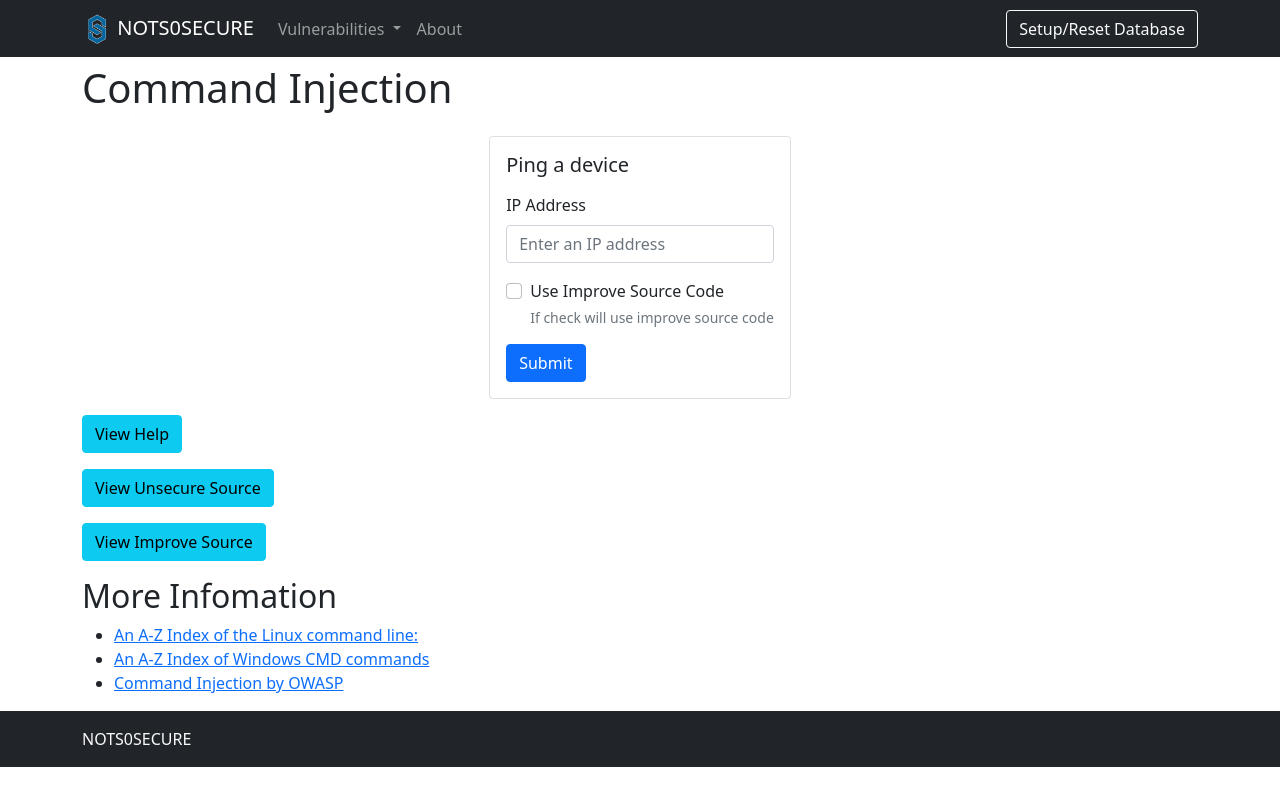
After one commit to patarawatnil/nots0secure, a PHP site: page /vulnerabilities/command_injection in a window 1280 px wide. The commit adds this page. Run offline with PHP 8.4, Linux system fonts and the light colour scheme.

Commit message:
Add command injection

```diff
--- a/static/layouts/header.php
+++ b/static/layouts/header.php
@@ -52,6 +52,8 @@ $TO_ROOT = constant("WEB_PAGE_TO_ROOT");
                             <li><a class="dropdown-item" href="<?php echo $TO_ROOT ?>vulnerabilities/sqli_bypass_authentication">SQL Injection (Bypass Authentication)</a></li>
                             <!-- SQL Injection (Insert Injection) -->
                             <li><a class="dropdown-item" href="<?php echo $TO_ROOT ?>vulnerabilities/sqli_insert_injection">SQL Injection (Insert Injection)</a></li>
+                            <!-- Command Injection -->
+                            <li><a class="dropdown-item" href="<?php echo $TO_ROOT ?>vulnerabilities/command_injection">Command Injection</a></li>
                             <!-- Brute Force -->
                             <li><a class="dropdown-item" href="<?php echo $TO_ROOT ?>vulnerabilities/brute_force">Brute Force</a></li>
                             <!-- Cross Site Request Forgery (CSRF) -->
--- /dev/null
+++ b/vulnerabilities/command_injection/index.php
@@ -0,0 +1,150 @@
+<?php
+
+// Define WEB_PAGE_TO_ROOT
+define('WEB_PAGE_TO_ROOT', '../../');
+// set Title
+$title = "Command Injection - NOTS0SECURE";
+// Include Header
+include(WEB_PAGE_TO_ROOT . 'static/layouts/header.php');
+
+?>
+
+
+<div class="container">
+    <h1>Command Injection</h1>
+
+    <!-- Card to contain form -->
+    <div class="d-flex justify-content-center align-items-center">
+        <div class="card mt-3">
+            <div class="card-body">
+                <!-- Form will submit to same page-->
+                <form method="post" name="ping">
+                    <h5 class="card-title">Ping a device</h5>
+                    <!-- Enter name -->
+                    <div class="mt-3">
+                        <label for="ip" class="form-label">IP Address</label>
+                        <input type="text" class="form-control" id="ip" name="ip" placeholder="Enter an IP address" required>
+                    </div>
+                    <!-- Use Improve -->
+                    <div class="form-check mt-3">
+                        <input class="form-check-input" type="checkbox" value="useimprove" id="useimprove" name="useimprove">
+                        <label class="form-check-label" for="useimprove">
+                            Use Improve Source Code
+                        </label>
+                        <div id="useimprovehelp" class="form-text">If check will use improve source code</div>
+                    </div>
+                    <!-- Submit -->
+                    <div class="mt-3">
+                        <input type="submit" name="Submit" value='Submit' class="btn btn-primary">
+                    </div>
+                </form>
+            </div>
+        </div>
+    </div>
+    <!-- End of Form -->
+
+    <!-- Use Source-->
+    <?php if (!isset($_POST['useimprove'])) {
+        //Include Unsecure Code
+        include('source/low.php');
+    } else{
+        //Include Improve Code
+        include('source/improve.php');
+    }?>
+    <!-- End of Source-->
+
+    <!-- View Help -->
+    <div class="mt-3">
+        <button class="btn btn-info" type="button" data-bs-toggle="collapse" data-bs-target="#viewhelp" aria-expanded="false" aria-controls="viewhelp">
+            View Help
+        </button>
+    </div>
+
+    <div class="collapse" id="viewhelp">
+        <div class="mt-3">
+            <div class="card card-body">
+
+                <h3>Description</h3>
+
+                <p>
+                The purpose of the command injection attack is to inject and execute commands specified by the attacker in the vulnerable application. In situation like this, the application, which executes unwanted system commands, is like a pseudo system shell, and the attacker may use it as any authorized system user. However, commands are executed with the same privileges and environment as the web service has.
+                </p>
+
+                <p>
+                Command injection attacks are possible in most cases because of lack of correct input data validation, which can be manipulated by the attacker (forms, cookies, HTTP headers etc.).
+                </p>
+
+                <p>
+                The syntax and commands may differ between the Operating Systems (OS), such as Linux and Windows, depending on their desired actions.
+                </p>
+
+                <p>This attack may also be called "Remote Command Execution (RCE)".</p>
+            </div>
+        </div>
+    </div>
+    <!-- End of View Help -->
+
+    <!--View Source-->
+    <div class="mt-3">
+        <button class="btn btn-info" type="button" data-bs-toggle="collapse" data-bs-target="#viewsource" aria-expanded="false" aria-controls="viewsource">
+            View Unsecure Source
+        </button>
+    </div>
+    <div class="collapse" id="viewsource">
+        <div class="mt-3 text-wrap">
+            <div class="card card-body">
+                <h3>Unsecure SQL Injection Source</h3>
+                <code><?php
+                        $source_code = file_get_contents('./source/low.php');
+                        $source_code = str_replace(array('$html .='), array('echo'), $source_code);
+                        $source_code = highlight_string($source_code, true);
+
+                        echo $source_code;
+
+                        ?></code>
+            </div>
+        </div>
+    </div>
+    <!--End of View Source-->
+
+    <!--View Improve Source-->
+    <div class="mt-3">
+        <button class="btn btn-info" type="button" data-bs-toggle="collapse" data-bs-target="#viewimprovesource" aria-expanded="false" aria-controls="viewimprovesource">
+            View Improve Source
+        </button>
+    </div>
+    <div class="collapse" id="viewimprovesource">
+        <div class="mt-3 text-wrap">
+            <div class="card card-body">
+                <h3>Improve SQL Injection Source</h3>
+                <code><?php
+                        $source_code = file_get_contents('./source/improve.php');
+                        $source_code = str_replace(array('$html .='), array('echo'), $source_code);
+                        $source_code = highlight_string($source_code, true);
+
+                        echo $source_code;
+
+                        ?></code>
+            </div>
+        </div>
+    </div>
+    <!--End of View Improve Source-->
+
+    <!-- More Info -->
+    <div class="mt-3">
+        <h2>More Infomation</h2>
+        <ul>
+            <li><a href="https://ss64.com/bash/" target="_blank">An A-Z Index of the Linux command line:</a></li>
+            <li><a href="https://ss64.com/nt/" target="_blank">An A-Z Index of Windows CMD commands</a></li>
+            <li><a href="https://owasp.org/www-community/attacks/Command_Injection" target="_blank">Command Injection by OWASP</a></li>
+        </ul>
+    </div>
+
+</div>
+
+<?php
+
+// Include Footer
+include(WEB_PAGE_TO_ROOT . 'static/layouts/footer.php');
+
+?>
--- /dev/null
+++ b/vulnerabilities/command_injection/source/improve.php
@@ -0,0 +1,36 @@
+<?php
+
+if( isset( $_POST[ 'Submit' ]  ) ) {
+    // Get input
+    $target = $_POST[ 'ip' ];
+    $target = stripslashes( $target );
+
+    // Split the IP into 4 octects
+    $octet = explode( ".", $target );
+
+    // Check IF each octet is an integer
+    if( ( is_numeric( $octet[0] ) ) && ( is_numeric( $octet[1] ) ) && ( is_numeric( $octet[2] ) ) && ( is_numeric( $octet[3] ) ) && ( sizeof( $octet ) == 4 ) ) {
+        // If all 4 octets are int's put the IP back together.
+        $target = $octet[0] . '.' . $octet[1] . '.' . $octet[2] . '.' . $octet[3];
+
+        // Determine OS and execute the ping command.
+        if( stristr( php_uname( 's' ), 'Windows NT' ) ) {
+            // Windows
+            $cmd = shell_exec( 'ping  ' . $target );
+        }
+        else {
+            // *nix
+            $cmd = shell_exec( 'ping  -c 4 ' . $target );
+        }
+
+        // Feedback for the end user
+        echo "<pre>{$cmd}</pre>";
+    }
+    else {
+        // Ops. Let the user name theres a mistake
+        echo '<pre>ERROR: You have entered an invalid IP.</pre>';
+    }
+}
+
+
+?>
--- /dev/null
+++ b/vulnerabilities/command_injection/source/low.php
@@ -0,0 +1,21 @@
+<?php
+
+if( isset( $_POST[ 'Submit' ]  ) ) {
+    // Get input
+    $target = $_POST[ 'ip' ];
+
+    // Determine OS and execute the ping command.
+    if( stristr( php_uname( 's' ), 'Windows NT' ) ) {
+        // Windows
+        $cmd = shell_exec( 'ping  ' . $target );
+    }
+    else {
+        // *nix
+        $cmd = shell_exec( 'ping  -c 4 ' . $target );
+    }
+
+    // Feedback for the end user
+    echo "<pre>{$cmd}</pre>";
+}
+
+?>
```
